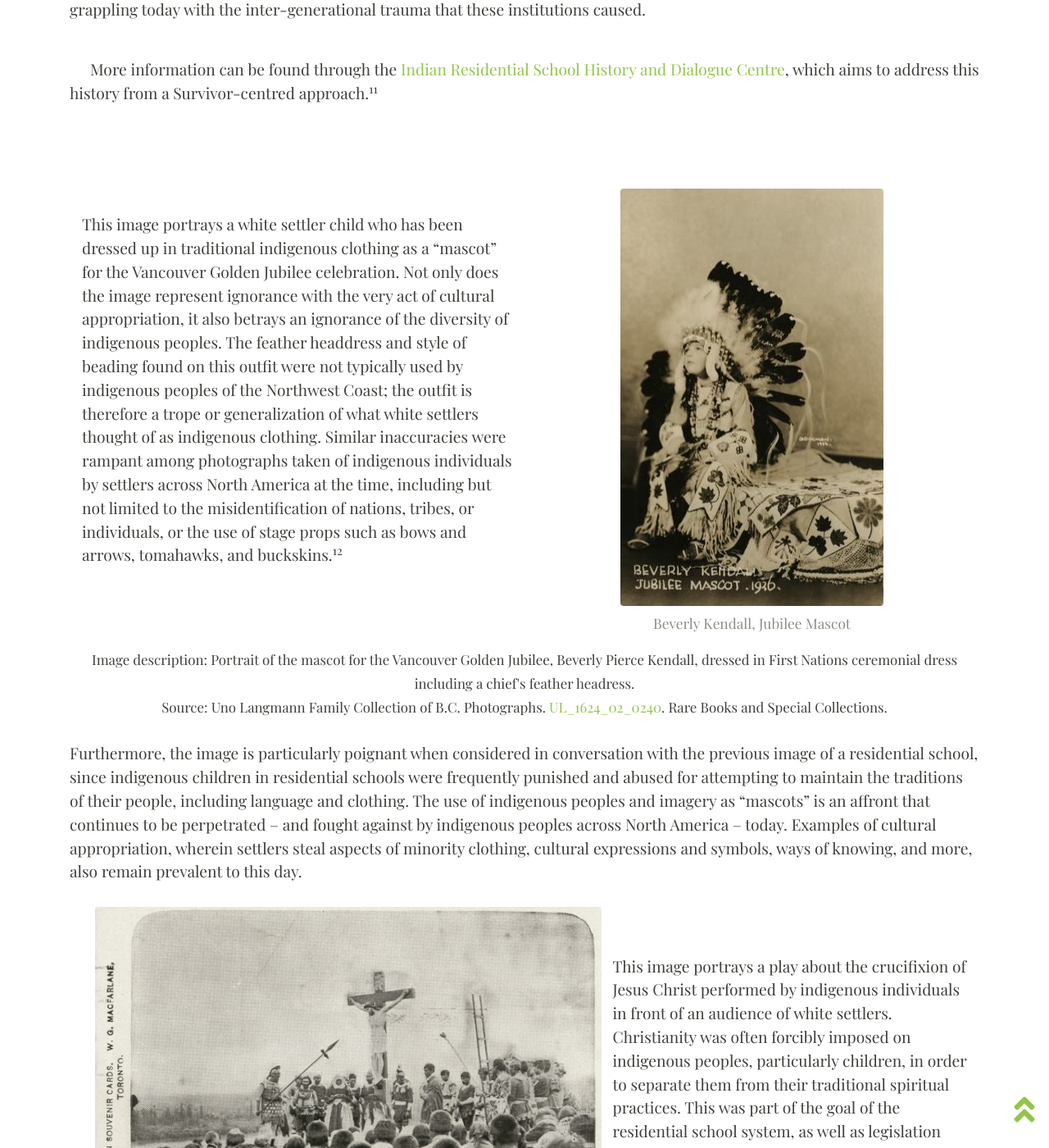
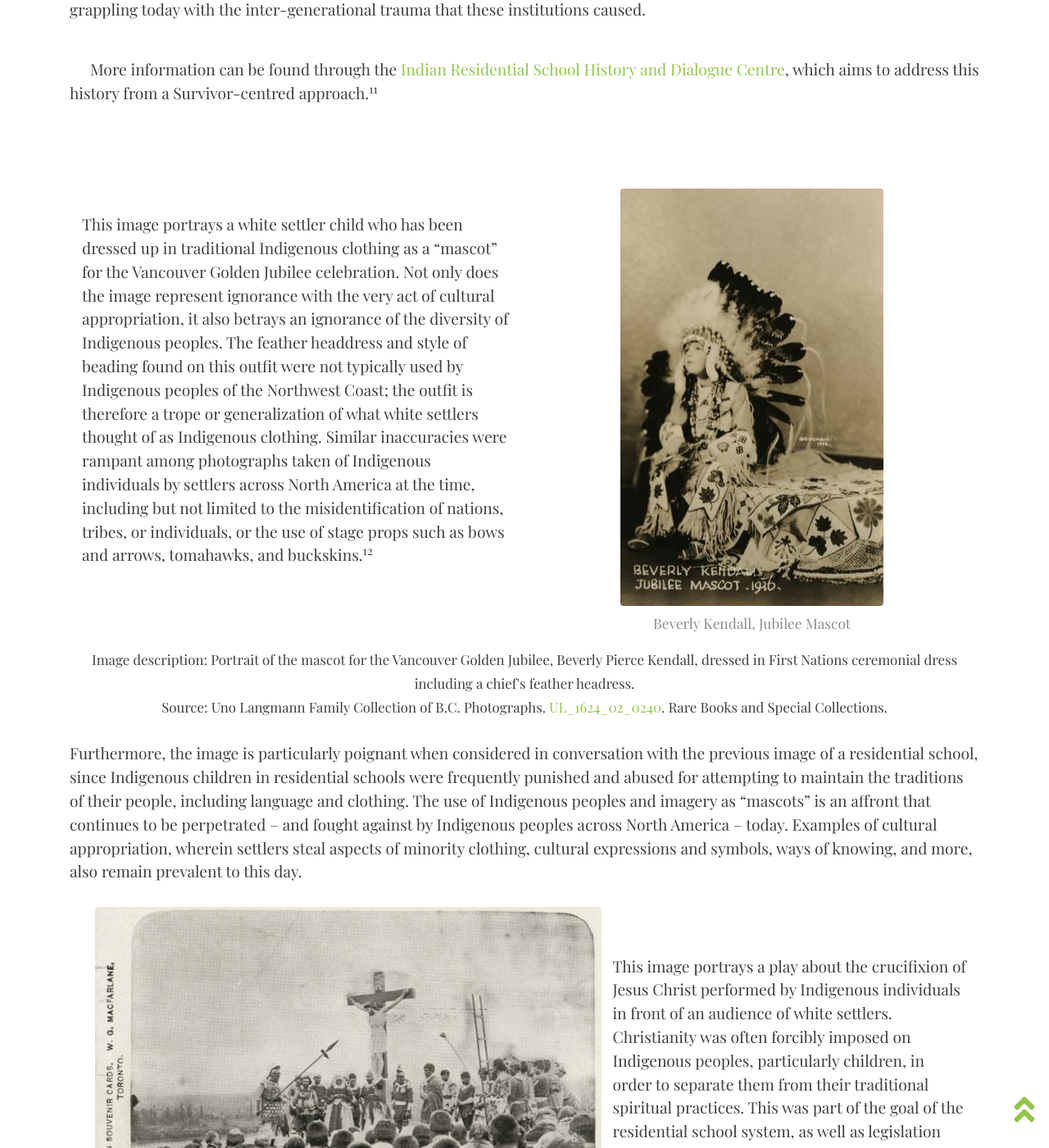
Before and after one commit to ashlynnprasad/langmann-2021, a Jekyll site: the page built from pages/relationswithindigenouspeoples.md, in a window 1280 px wide and 1400 px high, scrolled down 4452 px. Shown: the whole window at 82% size. Built offline with Jekyll 4.4.1, drawn with Linux system fonts in a browser that asks for light colours; nearby versions of some CDN libraries; some of the changed text lies outside the part shown.

Commit message:
made indigenous uppercase

```diff
--- a/pages/relationswithindigenouspeoples.md
+++ b/pages/relationswithindigenouspeoples.md
@@ -54,8 +54,8 @@ This section also contains an image of an animal that has been killed for sport.
       {% include feature/item-figure.html objectid="langmann030" width="100" %}
     </div>
     <div class="col-sm">
-      This image is a further example of the lack of understanding that settlers had for indigenous customs and traditions, and how they took advantage of natural resources in harmful and toxic ways. The handwritten captions on the photograph – “The cougar hunt” and “The cougar dead just where she fell” – indicate an enjoyment and pride in hunting for sport, rather than hunting for food and sustenance and practicing a more respectful and holistic relationship with the land.<br>
-<a href="https://www.ictinc.ca/blog/what-is-the-relationship-between-indigenous-peoples-and-animals">Indigenous Corporate Training, Inc.</a> provides more context for the relationship that many indigenous peoples had with the natural world, and how at odds it would have been with the attitude represented in this image:<br>
+      This image is a further example of the lack of understanding that settlers had for Indigenous customs and traditions, and how they took advantage of natural resources in harmful and toxic ways. The handwritten captions on the photograph – “The cougar hunt” and “The cougar dead just where she fell” – indicate an enjoyment and pride in hunting for sport, rather than hunting for food and sustenance and practicing a more respectful and holistic relationship with the land.<br>
+<a href="https://www.ictinc.ca/blog/what-is-the-relationship-between-indigenous-peoples-and-animals">Indigenous Corporate Training, Inc.</a> provides more context for the relationship that many Indigenous peoples had with the natural world, and how at odds it would have been with the attitude represented in this image:<br>
     </div>
   </div>
 </div>
@@ -84,7 +84,7 @@ This section also contains an image of an animal that has been killed for sport.
       {% include feature/item-figure.html objectid="langmann024" width="100" %}
     </div>
     <div class="col-sm-4">
-      An unnamed source in the Museum of Anthropology’s <a href="http://www2.moa.ubc.ca/musqueamteachingkit/history.php">Musqueam Teaching Kit</a> shares the impact that the residential school system had on indigenous peoples:<br>
+      An unnamed source in the Museum of Anthropology’s <a href="http://www2.moa.ubc.ca/musqueamteachingkit/history.php">Musqueam Teaching Kit</a> shares the impact that the residential school system had on Indigenous peoples:<br>
       “When British Columbia entered Confederation in 1871, Aboriginal people were placed under federal jurisdiction. By 1876, the Indian Act legislated our daily lives. In an attempt to assimilate Aboriginal people to Christian Canadian society, the government sent our children to Indian residential schools. Despite these destructive policies, our culture and society persisted.”<sup>9</sup><br>
       <br>
     </div>
@@ -92,13 +92,13 @@ This section also contains an image of an animal that has been killed for sport.
 </div>
 <center><small>Image description: Large building in the background with a fence in the foreground. Handwritten caption on the photograph reads: Coqualeetza Industrial School, Chilliwack B.C.<br>
   Source: Uno Langmann Family Collection of B.C. Photographs. <a href="https://dx.doi.org/10.14288/1.0361315">UL_1624_03_0177</a>. Rare Books and Special Collections.</small></center><br>
-<p style="text-indent: 25px;">This image portrays an Indian residential school in Chilliwack, with the innocuous and euphemistic handwritten caption, “Coqualeetza Industrial School.” The residential school system is widely considered to be one of the greatest crimes perpetrated against indigenous peoples by the Canadian government. In an effort to separate indigenous children from their families, cultures, and traditions, the children who were sent to these institutions were “taught that their cultures were inferior and that they themselves were worthless. They suffered all manner of abuse: physical, emotional, sexual, psychological, and spiritual.”<sup>10</sup> There were a total of at least twenty-two residential schools in British Columbia alone, which did not close until 1984, and more than 150,000 children across Canada were forced to attend. Survivors of the residential school system and their families are still grappling today with the inter-generational trauma that these institutions caused.</p><br>
+<p style="text-indent: 25px;">This image portrays an Indian residential school in Chilliwack, with the innocuous and euphemistic handwritten caption, “Coqualeetza Industrial School.” The residential school system is widely considered to be one of the greatest crimes perpetrated against Indigenous peoples by the Canadian government. In an effort to separate Indigenous children from their families, cultures, and traditions, the children who were sent to these institutions were “taught that their cultures were inferior and that they themselves were worthless. They suffered all manner of abuse: physical, emotional, sexual, psychological, and spiritual.”<sup>10</sup> There were a total of at least twenty-two residential schools in British Columbia alone, which did not close until 1984, and more than 150,000 children across Canada were forced to attend. Survivors of the residential school system and their families are still grappling today with the inter-generational trauma that these institutions caused.</p><br>
 <p style="text-indent: 25px;">More information can be found through the <a href="https://irshdc.ubc.ca/about/what-we-do/">Indian Residential School History and Dialogue Centre</a>, which aims to address this history from a Survivor-centred approach.<sup>11</sup></p><br><br><br>
 
 <div class="container">
   <div class="row">
     <div class="col-sm">
-       <br>This image portrays a white settler child who has been dressed up in traditional indigenous clothing as a “mascot” for the Vancouver Golden Jubilee celebration. Not only does the image represent ignorance with the very act of cultural appropriation, it also betrays an ignorance of the diversity of indigenous peoples. The feather headdress and style of beading found on this outfit were not typically used by indigenous peoples of the Northwest Coast; the outfit is therefore a trope or generalization of what white settlers thought of as indigenous clothing. Similar inaccuracies were rampant among photographs taken of indigenous individuals by settlers across North America at the time, including but not limited to the misidentification of nations, tribes, or individuals, or the use of stage props such as bows and arrows, tomahawks, and buckskins.<sup>12</sup><br><br>
+       <br>This image portrays a white settler child who has been dressed up in traditional Indigenous clothing as a “mascot” for the Vancouver Golden Jubilee celebration. Not only does the image represent ignorance with the very act of cultural appropriation, it also betrays an ignorance of the diversity of Indigenous peoples. The feather headdress and style of beading found on this outfit were not typically used by Indigenous peoples of the Northwest Coast; the outfit is therefore a trope or generalization of what white settlers thought of as Indigenous clothing. Similar inaccuracies were rampant among photographs taken of Indigenous individuals by settlers across North America at the time, including but not limited to the misidentification of nations, tribes, or individuals, or the use of stage props such as bows and arrows, tomahawks, and buckskins.<sup>12</sup><br><br>
     </div>
     <div class="col-sm">
       {% include feature/item-figure.html objectid="langmann029" width="75" %}
@@ -107,24 +107,24 @@ This section also contains an image of an animal that has been killed for sport.
 </div>
 <center><small>Image description: Portrait of the mascot for the Vancouver Golden Jubilee, Beverly Pierce Kendall, dressed in First Nations ceremonial dress including a chief's feather headress.<br>
       Source: Uno Langmann Family Collection of B.C. Photographs. <a href="https://dx.doi.org/10.14288/1.0360946">UL_1624_02_0240</a>. Rare Books and Special Collections.</small></center><br>
-      Furthermore, the image is particularly poignant when considered in conversation with the previous image of a residential school, since indigenous children in residential schools were frequently punished and abused for attempting to maintain the traditions of their people, including language and clothing.
-The use of indigenous peoples and imagery as “mascots” is an affront that continues to be perpetrated – and fought against by indigenous peoples across North America – today. Examples of cultural appropriation, wherein settlers steal aspects of minority clothing, cultural expressions and symbols, ways of knowing, and more, also remain prevalent to this day.<br><br>
+      Furthermore, the image is particularly poignant when considered in conversation with the previous image of a residential school, since Indigenous children in residential schools were frequently punished and abused for attempting to maintain the traditions of their people, including language and clothing.
+The use of Indigenous peoples and imagery as “mascots” is an affront that continues to be perpetrated – and fought against by Indigenous peoples across North America – today. Examples of cultural appropriation, wherein settlers steal aspects of minority clothing, cultural expressions and symbols, ways of knowing, and more, also remain prevalent to this day.<br><br>
 
 <div class="container">
   <div class="row">
     <div class="col-sm-7">
       {% include feature/item-figure.html objectid="langmann023" width="100" %}
-      <center><small>Image description: A group of indigenous individuals standing on a stage in the background acting out the crucifixion of Jesus Christ, with an audience of white settlers with their backs to the camera in the foreground.<br>
+      <center><small>Image description: A group of Indigenous individuals standing on a stage in the background acting out the crucifixion of Jesus Christ, with an audience of white settlers with their backs to the camera in the foreground.<br>
   Source: Uno Langmann Family Collection of B.C. Photographs. <a href="https://dx.doi.org/10.14288/1.0361456">UL_1624_03_0246</a>. Rare Books and Special Collections.</small></center>
     </div>
     <div class="col-sm-5">
-      <br><br>This image portrays a play about the crucifixion of Jesus Christ performed by indigenous individuals in front of an audience of white settlers. Christianity was often forcibly imposed on indigenous peoples, particularly children, in order to separate them from their traditional spiritual practices. This was part of the goal of the residential school system, as well as legislation such as the Indian Act of 1880, which banned potlatch ceremonies. <a href= "https://webcache.googleusercontent.com/search?q=cache:1H8pzdD8UuwJ:https://www.ictinc.ca/the-potlatch-ban-abolishment-of-first-nations-ceremonies+&cd=3&hl=en&ct=clnk&gl=ca&client=firefox-b-e">Indigenous Corporate Training, Inc.</a> describes the logic behind such legislation thusly:<br><br>
-      “If the potlatch, the cornerstone of the culture of coastal First Nations, could be eradicated, then the government and the missionaries would be free to swoop in and fill the cultural void with Christianity.”<sup>13</sup> Today, two-thirds of indigenous people in Canada identify as Christian.<sup>14</sup> In some cases, hybridized spiritual practices have emerged, with elements of both Christianity and traditional indigenous spirituality.<sup>15</sup><br><br>
+      <br><br>This image portrays a play about the crucifixion of Jesus Christ performed by Indigenous individuals in front of an audience of white settlers. Christianity was often forcibly imposed on Indigenous peoples, particularly children, in order to separate them from their traditional spiritual practices. This was part of the goal of the residential school system, as well as legislation such as the Indian Act of 1880, which banned potlatch ceremonies. <a href= "https://webcache.googleusercontent.com/search?q=cache:1H8pzdD8UuwJ:https://www.ictinc.ca/the-potlatch-ban-abolishment-of-first-nations-ceremonies+&cd=3&hl=en&ct=clnk&gl=ca&client=firefox-b-e">Indigenous Corporate Training, Inc.</a> describes the logic behind such legislation thusly:<br><br>
+      “If the potlatch, the cornerstone of the culture of coastal First Nations, could be eradicated, then the government and the missionaries would be free to swoop in and fill the cultural void with Christianity.”<sup>13</sup> Today, two-thirds of Indigenous people in Canada identify as Christian.<sup>14</sup> In some cases, hybridized spiritual practices have emerged, with elements of both Christianity and traditional Indigenous spirituality.<sup>15</sup><br><br>
     </div>
   </div>
 </div>
 
-  The Christianization of indigenous peoples also offered another pathway by which settlers could justify colonization to themselves. By believing that they had been given a mandate by god to convert and assimilate indigenous peoples, settlers provided a moral pretext to crimes that they might otherwise have found difficult or impossible to excuse.<br><br>
+  The Christianization of Indigenous peoples also offered another pathway by which settlers could justify colonization to themselves. By believing that they had been given a mandate by god to convert and assimilate Indigenous peoples, settlers provided a moral pretext to crimes that they might otherwise have found difficult or impossible to excuse.<br><br>
 
 <div class="col-md-12">
 
```
